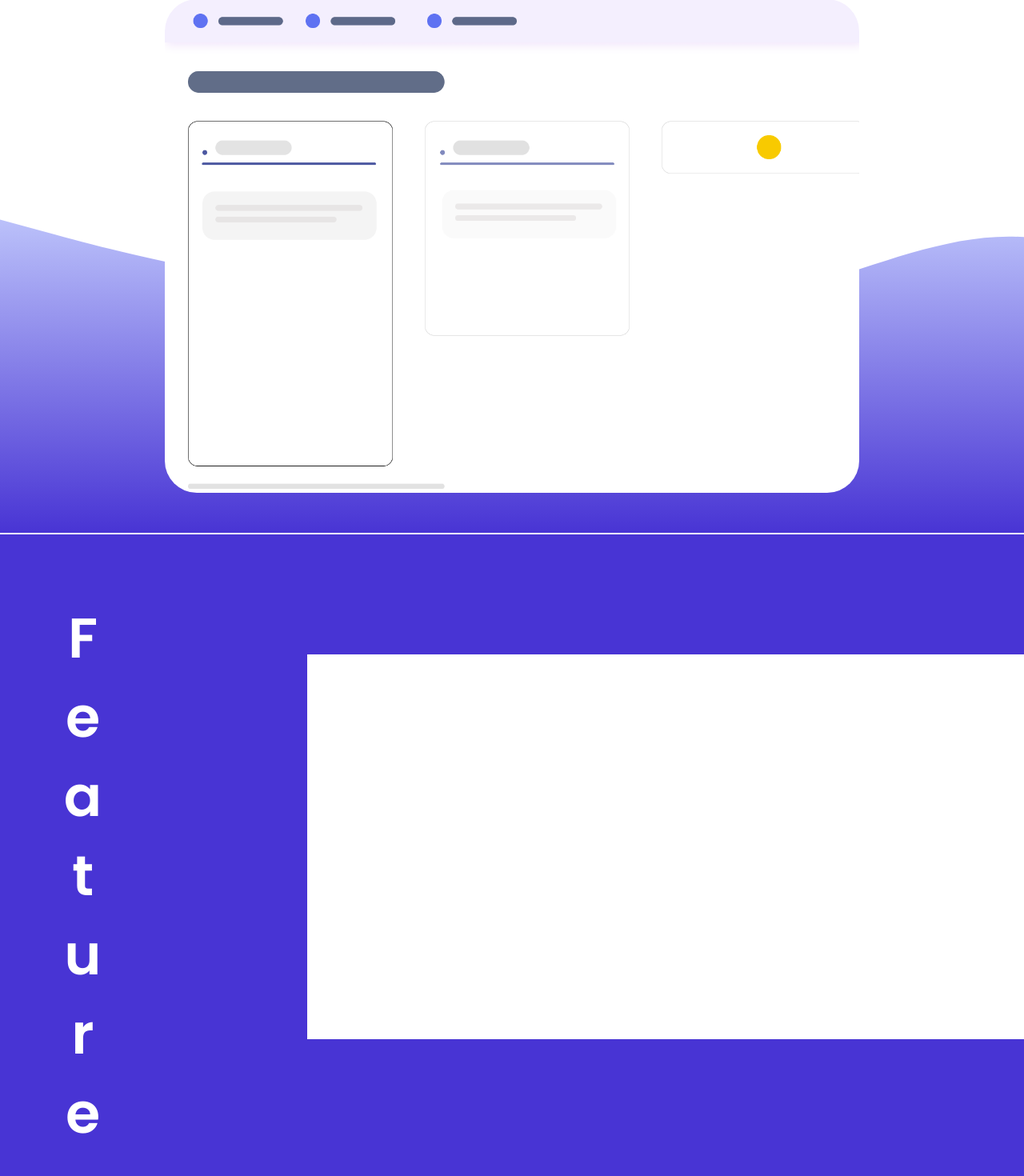
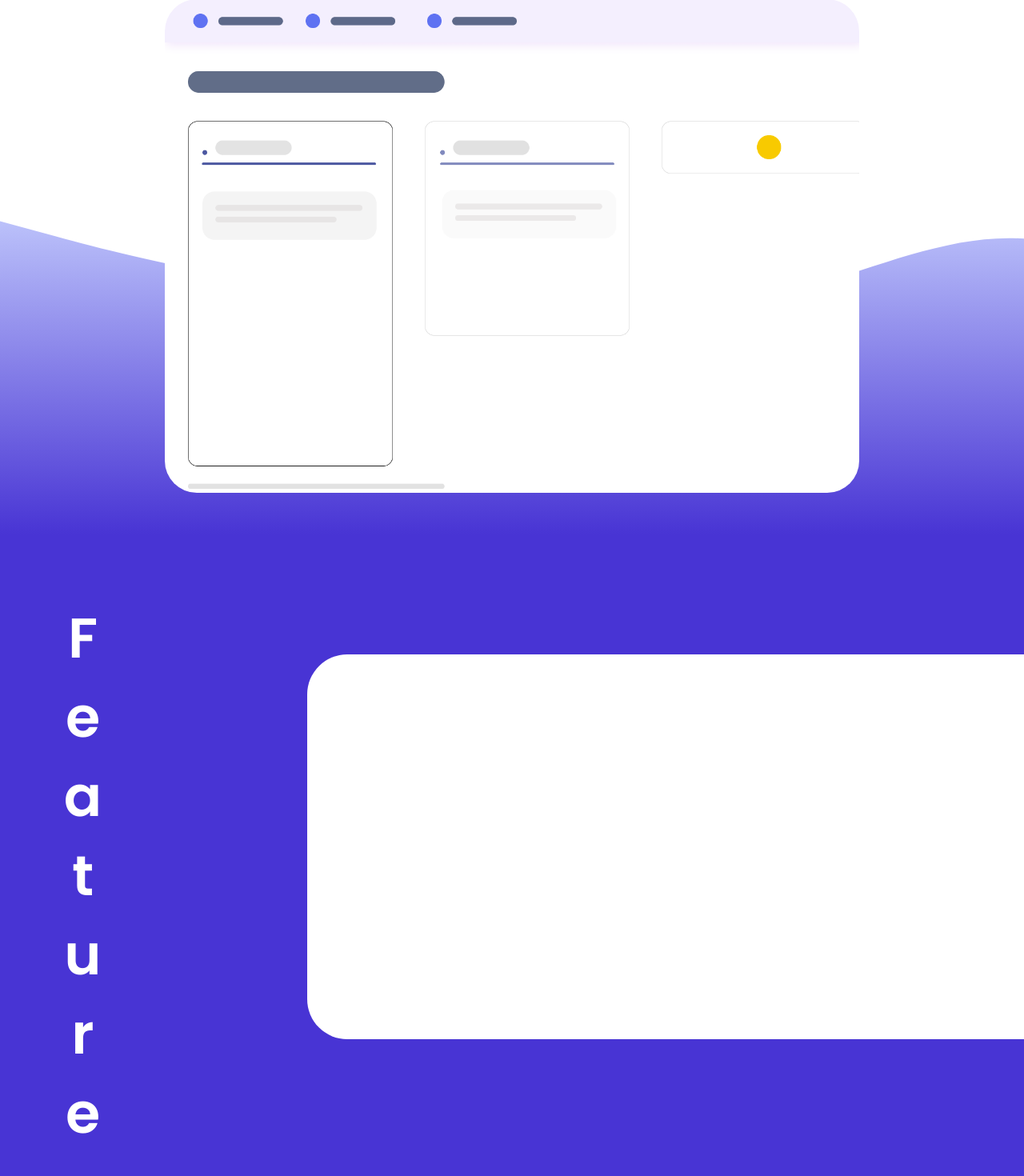
Before and after one commit to truongnhatanh7/EEET2580_Onyx_Project, a PHP site: page / in a window 1280 px wide. Shown: the part 511-1981 px from the top of the page at 80% size. Run offline with PHP 8.4, Linux system fonts and the light colour scheme.

Commit message:
fixeddddddddddddd

```diff
--- a/assets/css/homepage.css
+++ b/assets/css/homepage.css
@@ -49,7 +49,7 @@
     bottom: 0;
     left: 0;
     right: 0;
-    height: auto;
+    /* height: auto; */
 }
 
 
@@ -123,6 +123,9 @@
     width: 70%;
     height: 60%;
     background-color: var(--white);
+    --border-radius: 5rem;
+    border-top-left-radius: var(--border-radius);
+    border-bottom-left-radius: var(--border-radius);
     /* border-radius: 2rem; */
 }
 .card-content::after {
--- a/index.html
+++ b/index.html
@@ -50,7 +50,8 @@
                 <img src="/assets/img/main-content.png" alt="Main Image" width="100%" class="contain__main-display-img">
             </div> -->
             <div class="slider-curve">
-                <svg id="wave" style="transform:rotate(0deg); transition: 0.3s" viewBox="0 0 1440 490" version="1.1" xmlns="http://www.w3.org/2000/svg">
+                <!-- display: block: get rid of extra space on div -->
+                <svg style="display: block;" id="wave" style="transform:rotate(0deg); transition: 0.3s" viewBox="0 0 1440 490" version="1.1" xmlns="http://www.w3.org/2000/svg">
                     <defs>
                         <linearGradient id="sw-gradient-0" x1="0" x2="0" y1="1" y2="0">
                             <stop stop-color="rgba(72, 52, 212, 1)" offset="0%"></stop>
```
